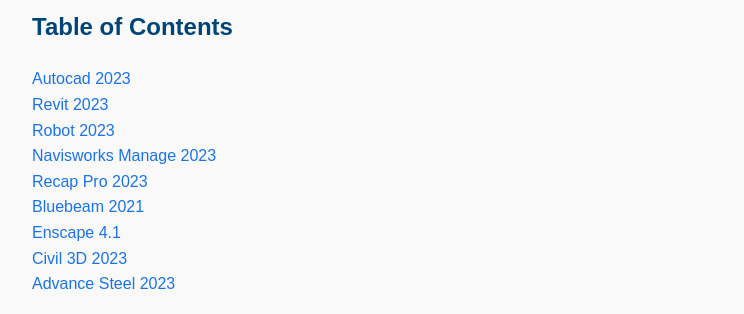
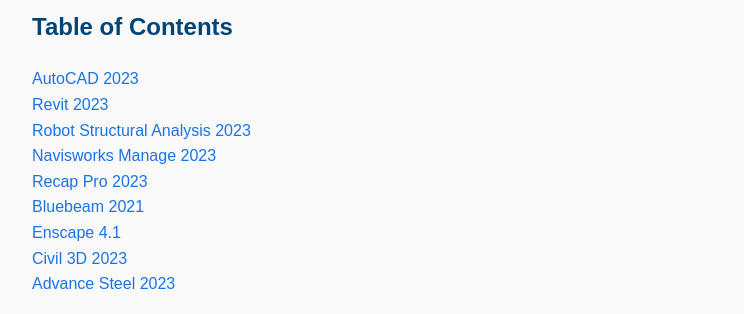
Before and after one commit to Arun20200/TSA, a plain HTML site: page index.html in a window 1280 px wide. Shown: the part 451-765 px from the top of the page, without its empty margins (108-852 px from the left). Drawn offline with Linux system fonts and the light colour scheme.

Commit message:
Update index.html

```diff
--- a/index.html
+++ b/index.html
@@ -46,9 +46,9 @@
 
     <h2>Table of Contents</h2>
     <ul>
-        <li><a href="#autocad-2023">Autocad 2023</a></li>
+        <li><a href="#autocad-2023">AutoCAD 2023</a></li>
         <li><a href="#revit-2023">Revit 2023</a></li>
-        <li><a href="#robot-2023">Robot 2023</a></li>
+        <li><a href="#robot-2023">Robot Structural Analysis 2023</a></li>
         <li><a href="#navisworks-manage-2023">Navisworks Manage 2023</a></li>
         <li><a href="#recap-pro-2023">Recap Pro 2023</a></li>
         <li><a href="#bluebeam-2021">Bluebeam 2021</a></li>
```
